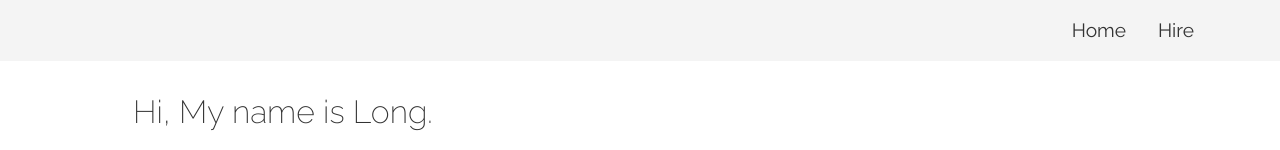
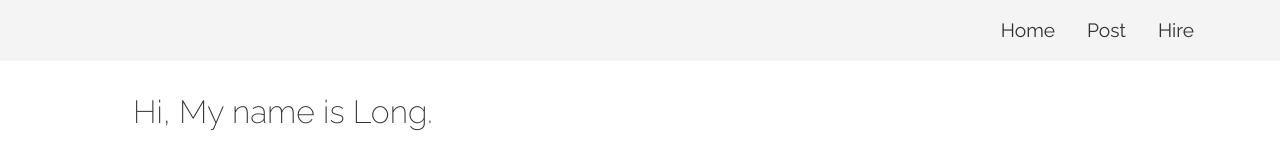
Before and after one commit to azerozvn/loongis, a Next.js app: page / in a window 1280 px wide. Shown: the top 150 px of the page. Built offline with nearby package versions, Linux system fonts and the light colour scheme.

Commit message:
Update navbar

```diff
--- a/components/Navbar.js
+++ b/components/Navbar.js
@@ -1,5 +1,4 @@
 /* eslint-disable jsx-a11y/anchor-is-valid */
-/* eslint-disable no-unused-vars */
 import React, { Component } from 'react';
 import Link from 'next/link';
 import '../styles/Navbar.scss';
@@ -16,6 +15,11 @@ export class Navbar extends Component {
 							</Link>
 						</li>
 						<li className="nav-item">
+							<Link href="/post">
+								<a>Post</a>
+							</Link>
+						</li>
+						<li className="nav-item">
 							<Link href="/hire">
 								<a>Hire</a>
 							</Link>
```
